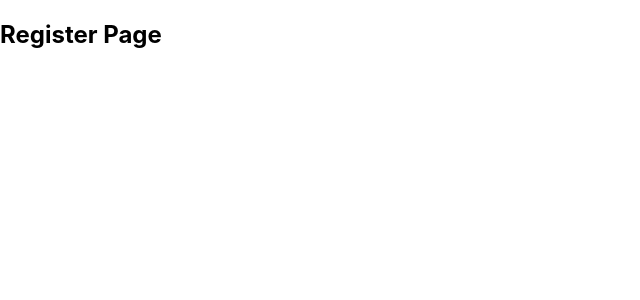
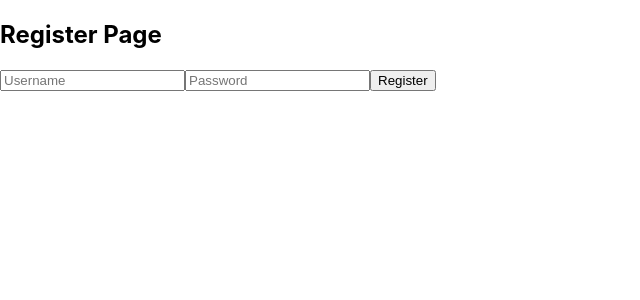
Before and after one commit to TamerTimraz/Recipe_Finder, a React (Create React App) app in the folder recipe-app/: page /register in a window 1280 px wide. Shown: the top 300 px of the page, without its empty margins (0-640 px from the left). Built offline with nearby package versions, Linux system fonts and the light colour scheme.

Commit message:
Created register form for registering a user

```diff
--- a/recipe-app/src/components/Register.js
+++ b/recipe-app/src/components/Register.js
@@ -1,10 +1,55 @@
-import React from 'react';
+import React, { useState } from 'react';
+import axios from 'axios';
 
 function Register(){
+    const [username, setUsername] = useState('');
+    const [password, setPassword] = useState('');
+    const [message, setMessage] = useState('');
+
+    const handleSubmit = async (e) => {
+        e.preventDefault();
+
+        if(username.length < 3){
+            setMessage("Username must be at least 3 characters long.");
+            return;
+        }
+
+        if(password.length < 8){
+            setMessage("Password must be at least 8 characters long.")
+        }
+
+        try {
+            const response = await axios.post('http://localhost:8080/api/users/register', {
+                username: username,
+                password: password
+            });
+            setMessage('User registered successfully!');
+        } catch(error){
+            setMessage('Failed to register user.');
+        }
+    };
+
     return(
         <div>
             <h2>Register Page</h2>
-            {/*Registration form goes here*/}
+            <form onSubmit={handleSubmit}>
+                <input
+                    type="text"
+                    placeholder="Username"
+                    value={username}
+                    onChange={(e) => setUsername(e.target.value)}
+                    required
+                    />
+                <input
+                    type="text"
+                    placeholder="Password"
+                    value={password}
+                    onChange={(e) => setPassword(e.target.value)}
+                    required
+                    />
+                <button type="submit">Register</button>
+            </form>
+            {message && <p>{message}</p>}
         </div>
     );
 }
```
